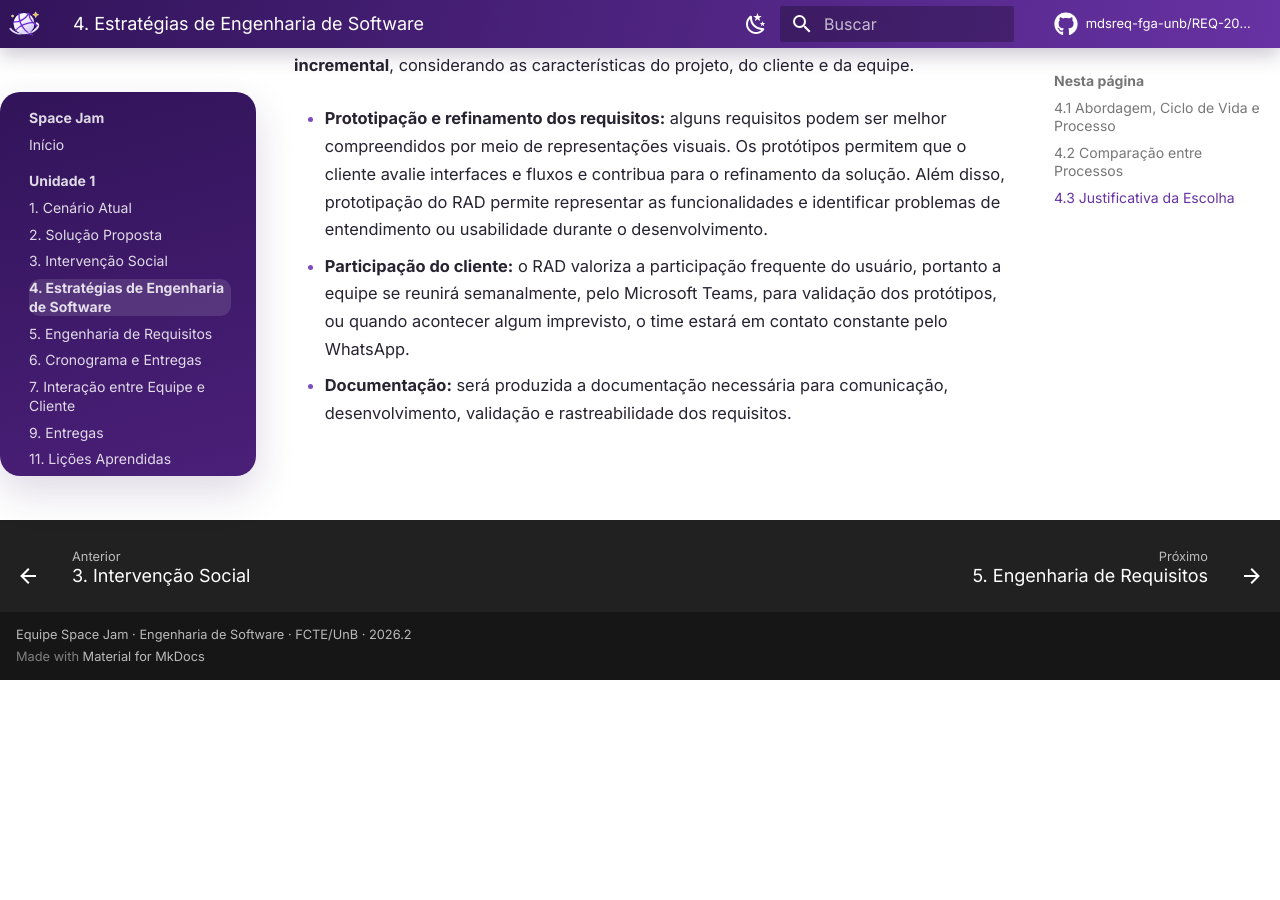
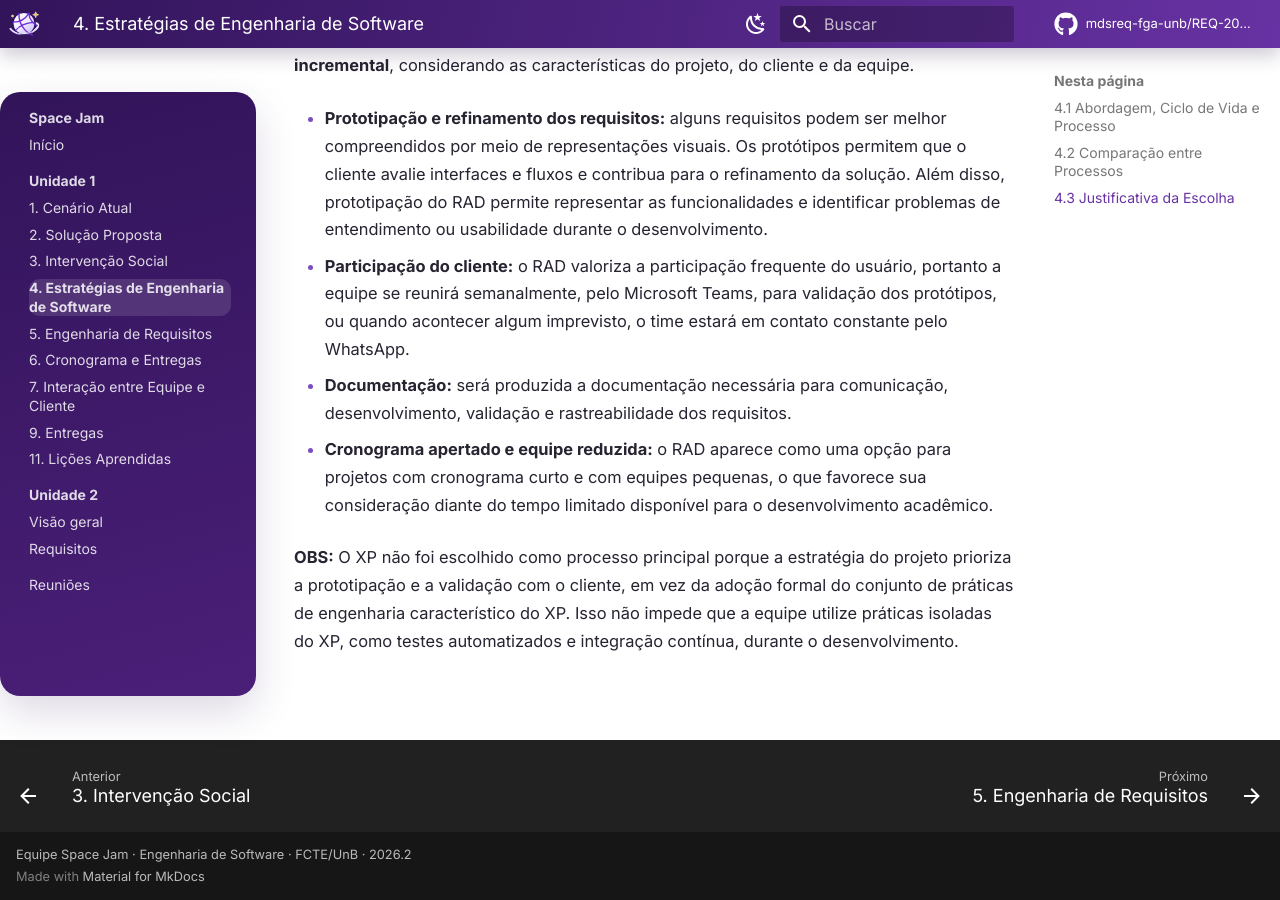
Before and after one commit to mdsreq-fga-unb/REQ-2026.2-T01-SpaceJam, an MkDocs documentation site: the page built from docs/estrategia.md, in a window 1280 px wide and 900 px high, scrolled down 2435 px. Built offline with MkDocs 1.6.1 and Material for MkDocs 9.7.7, drawn with Linux system fonts in a browser that asks for light colours; comment, search, counter and statistics services are not loaded; before the commit the page ends 3115 px from its top, so only the background shows below that.

Commit message:
docs: mais atualizações da justificativa

```diff
--- a/docs/estrategia.md
+++ b/docs/estrategia.md
@@ -39,3 +39,7 @@
 - **Participação do cliente:** o RAD valoriza a participação frequente do usuário, portanto a equipe se reunirá semanalmente, pelo Microsoft Teams, para validação dos protótipos, ou quando acontecer algum imprevisto, o time estará em contato constante pelo WhatsApp.
 
 - **Documentação:** será produzida a documentação necessária para comunicação, desenvolvimento, validação e rastreabilidade dos requisitos.
+
+- **Cronograma apertado e equipe reduzida:** o RAD aparece como uma opção para projetos com cronograma curto e com equipes pequenas, o que favorece sua consideração diante do tempo limitado disponível para o desenvolvimento acadêmico.
+
+**OBS:** O XP não foi escolhido como processo principal porque a estratégia do projeto prioriza a prototipação e a validação com o cliente, em vez da adoção formal do conjunto de práticas de engenharia característico do XP. Isso não impede que a equipe utilize práticas isoladas do XP, como testes automatizados e integração contínua, durante o desenvolvimento.
```
